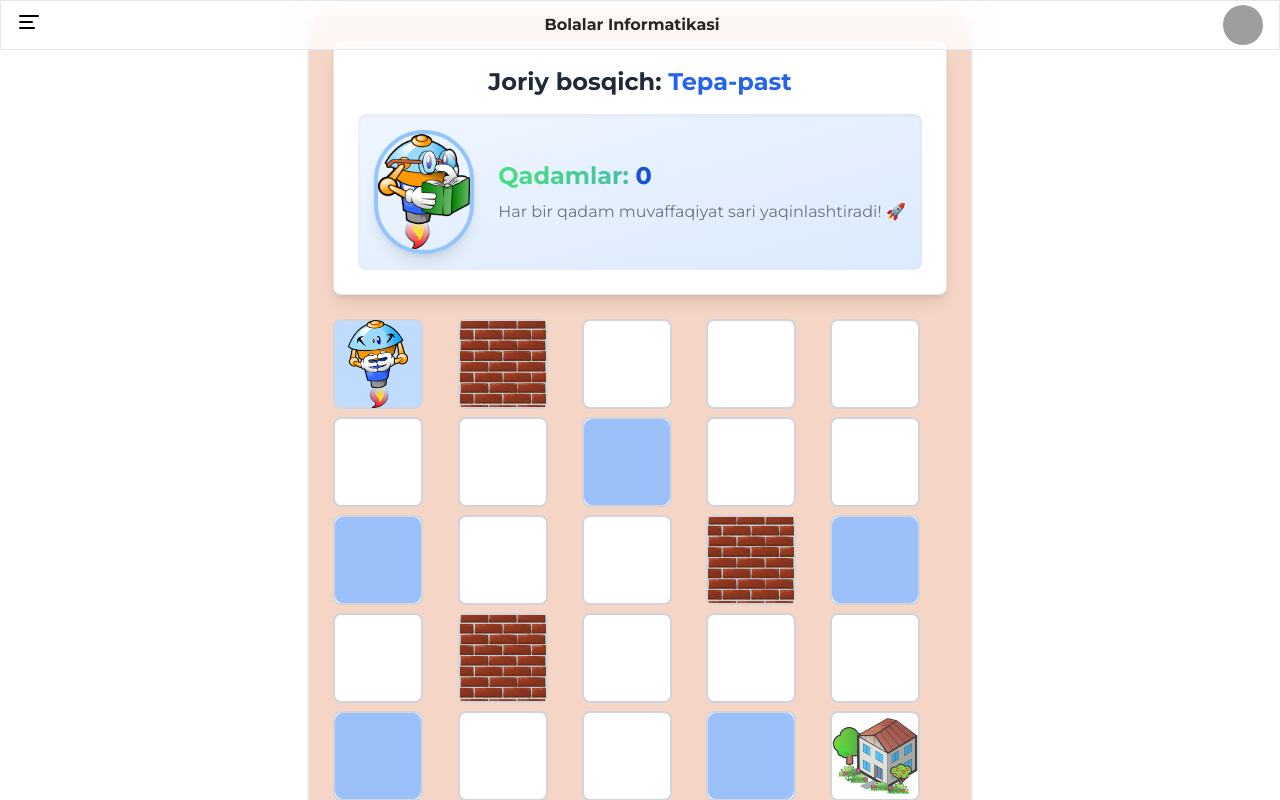
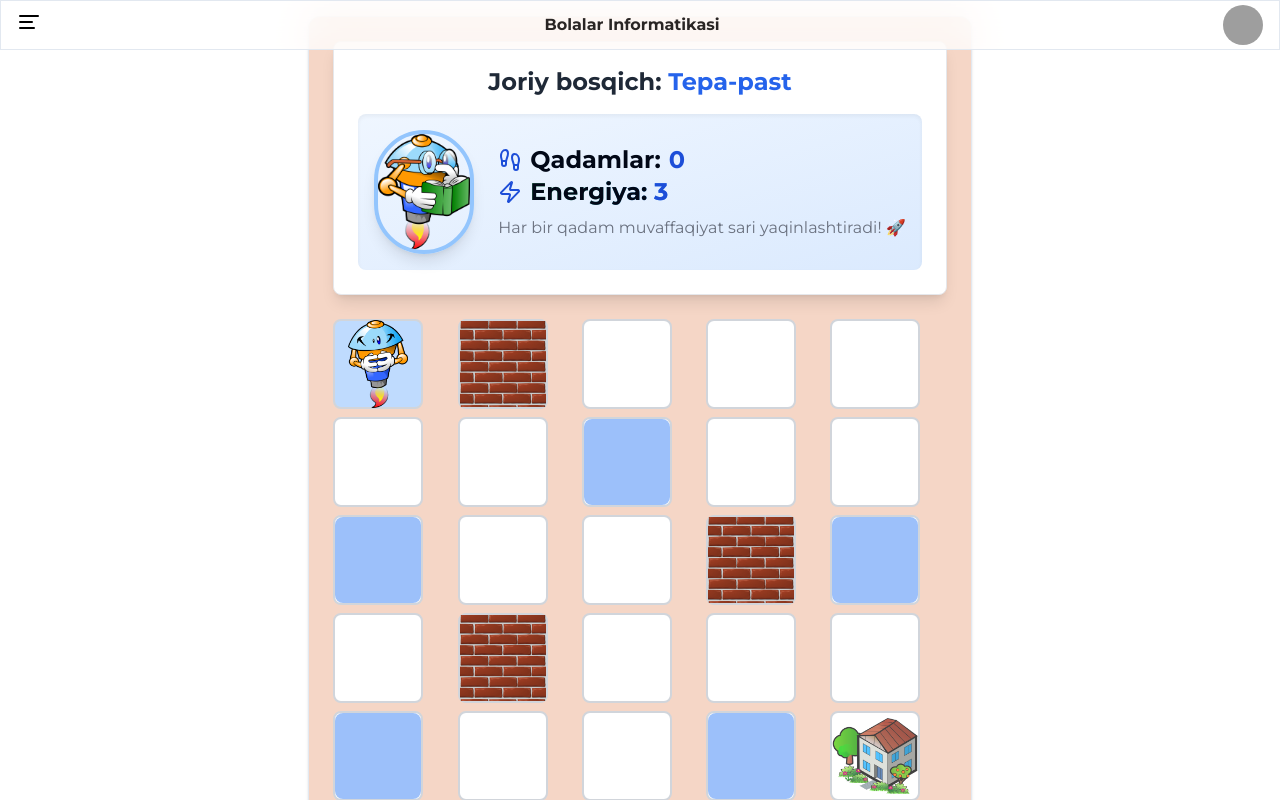
Before and after one commit to abdulloyev/-3-My-System-demo-app, a Next.js app: page /home/game in a window 1280 px wide. Shown: the top 800 px of the page. Built offline with nearby package versions, Linux system fonts and the light colour scheme; grey boxes are pictures that could not be loaded.

Commit message:
add energiya funck

```diff
--- a/app/(root)/home/game/_components/game-board.tsx
+++ b/app/(root)/home/game/_components/game-board.tsx
@@ -7,6 +7,7 @@ import { Card } from "@/components/ui/card"; // Kartochka komponenti.
 import Image from "next/image"; // Rasmni yuklash uchun Next.js moduli.
 import { CellType, Direction, GameState } from "@/types/game"; // O'yin uchun tur va yo'nalish ma'lumotlarini import qilamiz.
 import { GameCell } from "./game-cell"; // Har bir hujayra komponentini import qilamiz.
+import { Footprints, Zap } from "lucide-react";
 // import { MoveDown, MoveLeft, MoveRight, MoveUp } from "lucide-react";
 
 // Bosqichlar gridlari
@@ -73,6 +74,7 @@ export default function GameBoard() {
     isComplete: false,
   });
   const [audio, setAudio] = useState<{ [key: string]: HTMLAudioElement }>({}); // Ovoz fayllari.
+  const [energiya, setEnergiya] = useState<number>(3);
 
   // useEffect - ovozlarni yuklash.
   useEffect(() => {
@@ -97,50 +99,57 @@ export default function GameBoard() {
   const moveRobot = useCallback(
     (direction: Direction) => {
       setGameState(currentState => {
-        const newPosition = { ...currentState.robotPosition };
-        const { grid } = currentState;
-
-        // Yo'nalishga qarab pozitsiyani yangilash.
-        switch (direction) {
-          case "up":
-            if (newPosition.row > 0) newPosition.row--;
-            break;
-          case "down":
-            if (newPosition.row < grid.length - 1) newPosition.row++;
-            break;
-          case "left":
-            if (newPosition.col > 0) newPosition.col--;
-            break;
-          case "right":
-            if (newPosition.col < grid[0].length - 1) newPosition.col++;
-            break;
+        // Agar energiya tugagan bo'lsa, harakatni to'xtatish
+        if (energiya <= 0) {
+          alert("Energiyangiz tugadi! Harakatlanish uchun energiya to‘plang.");
+          return currentState;
         }
 
+        const { grid, robotPosition, soulPosition } = currentState;
+        const newPosition = { ...robotPosition };
+
+        // 1️⃣ Yangi pozitsiyani hisoblash
+        const moves = {
+          up: () => newPosition.row > 0 && newPosition.row--,
+          down: () => newPosition.row < grid.length - 1 && newPosition.row++,
+          left: () => newPosition.col > 0 && newPosition.col--,
+          right: () =>
+            newPosition.col < grid[0].length - 1 && newPosition.col++,
+        };
+
+        moves[direction]?.();
+
+        // 2️⃣ Agar to‘siqqa urilsa yoki joyidan siljimasa, hech narsa o‘zgarmaydi
         if (
           grid[newPosition.row][newPosition.col] === "blocked" ||
-          (newPosition.row === currentState.robotPosition.row &&
-            newPosition.col === currentState.robotPosition.col)
+          (newPosition.row === robotPosition.row &&
+            newPosition.col === robotPosition.col)
         ) {
           return currentState;
         }
 
+        // 3️⃣ Harakat amalga oshsa, energiyani faqat 1 marta kamaytirish
+        let newEnergiya = energiya - 1;
+
         playSound("move");
 
-        let newSoulPosition = currentState.soulPosition;
-        const newGrid = currentState.grid.map(row => [...row]);
+        // 4️⃣ Gridni nusxalash va energiya joyini tekshirish
+        const newGrid = grid.map(row => [...row]);
+        let newSoulPosition = soulPosition;
 
         if (grid[newPosition.row][newPosition.col] === "energy") {
           playSound("energy");
+          newEnergiya += 2; // Energiya oshadi
           newSoulPosition = { ...newPosition };
-          newGrid[newPosition.row][newPosition.col] = "empty";
+          newGrid[newPosition.row][newPosition.col] = "empty"; // Energiya olinadi
         }
 
+        // 5️⃣ Maqsadga yetilganini tekshirish
         const isComplete = grid[newPosition.row][newPosition.col] === "goal";
+        if (isComplete) playSound("complete");
 
-        if (isComplete) {
-          playSound("complete");
-        }
-
+        // 6️⃣ Yangilangan state-ni qaytarish
+        setEnergiya(newEnergiya); // Faqat 1 marta yangilanadi
         return {
           ...currentState,
           robotPosition: newPosition,
@@ -151,7 +160,7 @@ export default function GameBoard() {
         };
       });
     },
-    [audio]
+    [audio, energiya]
   );
 
   // Keyingi bosqichga o'tish.
@@ -165,6 +174,7 @@ export default function GameBoard() {
         moves: 0,
         isComplete: false,
       });
+      setEnergiya(3); // Energiya qaytarish
     } else {
       alert("O'yin tugadi! Barcha bosqichlarni yakunladingiz!");
     }
@@ -185,13 +195,24 @@ export default function GameBoard() {
             height={100}
             className="rounded-full border-4 border-blue-300 shadow-lg transform hover:scale-110 transition-transform duration-300"
           />
-          <div className="text-center sm:text-left">
-            <div className="text-xl sm:text-2xl font-extrabold text-transparent bg-clip-text bg-gradient-to-r from-green-400 to-blue-500">
-              Qadamlar:{" "}
-              <span className="text-blue-700 font-black">
-                {gameState.moves}
-              </span>
-            </div>
+          <div className="sm:text-left">
+            <ul className="text-xl text-center sm:text-2xl font-extrabold">
+              <li className="flex items-center gap-2">
+                <Footprints className="w-6 h-6 text-blue-700" />
+                Qadamlar:{" "}
+                <span className="text-blue-700 font-black">
+                  {gameState.moves}
+                </span>
+              </li>
+
+              <li className="flex items-center gap-2">
+                <Zap className="w-6 h-6 text-blue-700" />
+                <span className="bg-clip-text bg-gradient-to-r from-green-400 to-blue-500">
+                  Energiya: {""}
+                  <span className="text-blue-700 font-black">{energiya}</span>
+                </span>
+              </li>
+            </ul>
             <p className="text-gray-500 text-sm sm:text-base mt-2">
               Har bir qadam muvaffaqiyat sari yaqinlashtiradi! 🚀
             </p>
```
